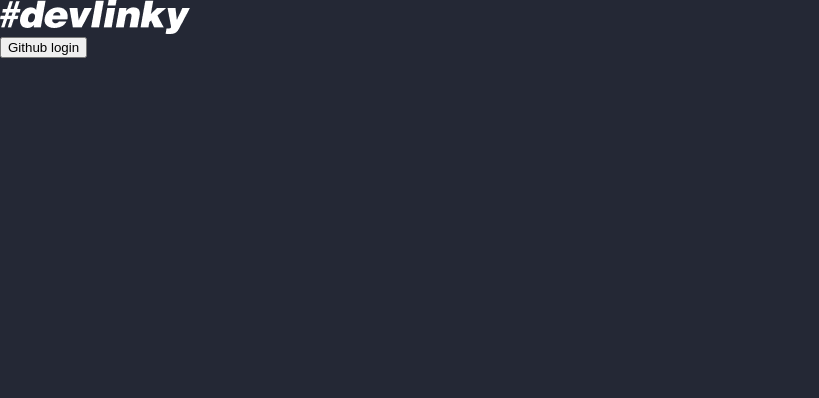
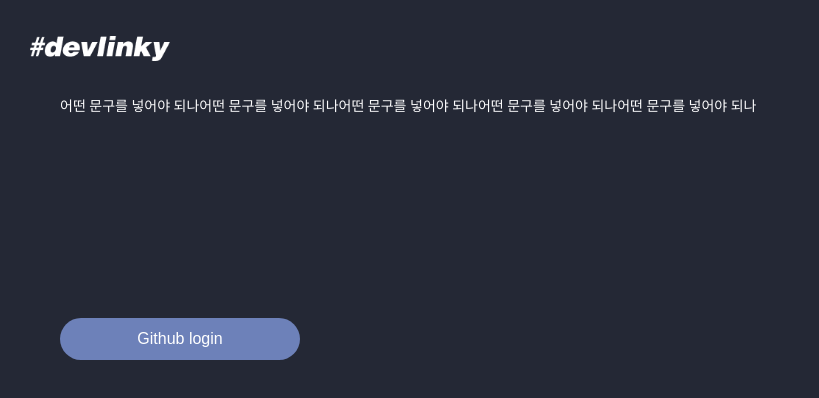
Before and after one commit to daadaadaah/devlinky, a React app: page /login in a window 1280 px wide. Shown: the top 398 px of the page, without its empty margins (0-819 px from the left). Built offline with nearby package versions, Linux system fonts and the light colour scheme; no server answers.

Commit message:
style: Style LoginPage temporarily

```diff
--- a/src/Header.jsx
+++ b/src/Header.jsx
@@ -1,3 +1,5 @@
+import styled from '@emotion/styled';
+
 import React from 'react';
 
 import useCurrentUser from './hooks/useCurrentUser';
@@ -6,9 +8,29 @@ export default function Header() {
   const { currentUser } = useCurrentUser();
 
   return (
-    <>
-      <img src="../assets/images/logo-small.png" alt="devlinky-logo" />
-      {currentUser && <img src={currentUser.githubProfile} alt="user-profile" />}
-    </>
+    <Wrapper>
+      <Logo src="../assets/images/logo-small.png" alt="devlinky-logo" />
+      {currentUser && <Profile src={currentUser.githubProfile} alt="user-profile" />}
+    </Wrapper>
   );
 }
+
+const Wrapper = styled.div`
+  position: absolute;
+  margin: 36px 30px 0 30px;
+`;
+
+const Logo = styled.img`
+  width: 140px;
+  height: 25px;
+
+  border-radius: 0px;
+`;
+
+// TODO : 동그랗게 하기
+const Profile = styled.img`
+  height: 36px;
+  width: 36px;
+
+  border-radius: 0px;
+`;
--- a/src/index.css
+++ b/src/index.css
@@ -40,4 +40,9 @@ table {
   border-collapse: collapse;
   border-spacing: 0;
 }
+
+button {
+  border: 0;
+}
+
 /* ----- end : reset.css ----- */
--- a/src/pages/LoginPage.jsx
+++ b/src/pages/LoginPage.jsx
@@ -1,3 +1,5 @@
+import styled from '@emotion/styled';
+
 import React from 'react';
 
 import { useDispatch } from 'react-redux';
@@ -7,6 +9,10 @@ import { useHistory } from 'react-router-dom';
 import useCurrentUser from '../hooks/useCurrentUser';
 
 import { loadCurrentUser } from '../redux/slice';
+
+import { colors, font } from '../styles/commom';
+
+import style from '../styles/designSystem';
 
 export default function LoginPage() {
   const history = useHistory();
@@ -24,10 +30,46 @@ export default function LoginPage() {
   };
 
   return (
-    <>
-      <main>
-        <button type="button" id="btn-login" onClick={handleClickLogin}>Github login</button>
-      </main>
-    </>
+    <main>
+      {/* 문구 수정 필요 */}
+      <Welcome>어떤 문구를 넣어야 되나어떤 문구를 넣어야 되나어떤 문구를 넣어야 되나어떤 문구를 넣어야 되나어떤 문구를 넣어야 되나</Welcome>
+      <LoginButton type="button" id="btn-login" onClick={handleClickLogin}>Github login</LoginButton>
+    </main>
   );
 }
+
+const Welcome = styled.p`
+  position: absolute;
+
+  top: 100px;
+  left: 60px;
+
+  color:  ${colors.gray.light};
+
+  text-align: center;
+  font-family: ${font.family.krNum};
+  font-size: ${font.size.regular};;
+  font-weight: ${font.weight.light};
+
+`;
+
+const LoginButton = styled.button`
+  position: absolute;
+  width: 240px;
+  height: 42px;
+  border-radius: 63px;
+
+  left: 60px;
+  top: 318px;
+
+  background-color: ${style.button.normal.background};
+  color:  ${style.button.normal.color};
+
+  text-align: center;
+  font-size: ${style.button.font.size};;
+  font-weight: ${style.button.font.weight};
+
+  &:hover {
+    background-color:${style.button.hover.background};
+  }
+`;
--- a/src/styles/GlobalStyle.jsx
+++ b/src/styles/GlobalStyle.jsx
@@ -15,6 +15,7 @@ const GlobalStyle = () => (
         width: 360px;
         min-height: 600px;
         background-color: ${style.common.background};
+        color: ${style.common.color};
         font-family: ${style.common.font.en.family};
       }
     `}
--- a/src/styles/commom.js
+++ b/src/styles/commom.js
@@ -25,4 +25,11 @@ export const font = {
     medium: 500,
     bold: 700,
   },
+  size: {
+    tiny: '10px', // content-subtitle
+    small: '12px', // input, input-title, content-title, page-number
+    regular: '14px', // welcome 문구
+    medium: '16px', // button
+    large: '20px', // tab menu
+  },
 };
--- a/src/styles/designSystem.js
+++ b/src/styles/designSystem.js
@@ -2,6 +2,7 @@ import { colors, font } from './commom';
 
 const common = { // TODO : 다크모드/라이트모드는 나중에 하기로~
   background: colors.yoonblue.deepDark,
+  color: colors.white,
   font: {
     en: {
       family: font.family.en,
@@ -22,6 +23,10 @@ const common = { // TODO : 다크모드/라이트모드는 나중에 하기로~
 };
 
 const button = {
+  font: {
+    size: font.size.medium,
+    weight: font.weight.medium,
+  },
   normal: {
     background: colors.yoonblue.normal,
     color: colors.white,
```
